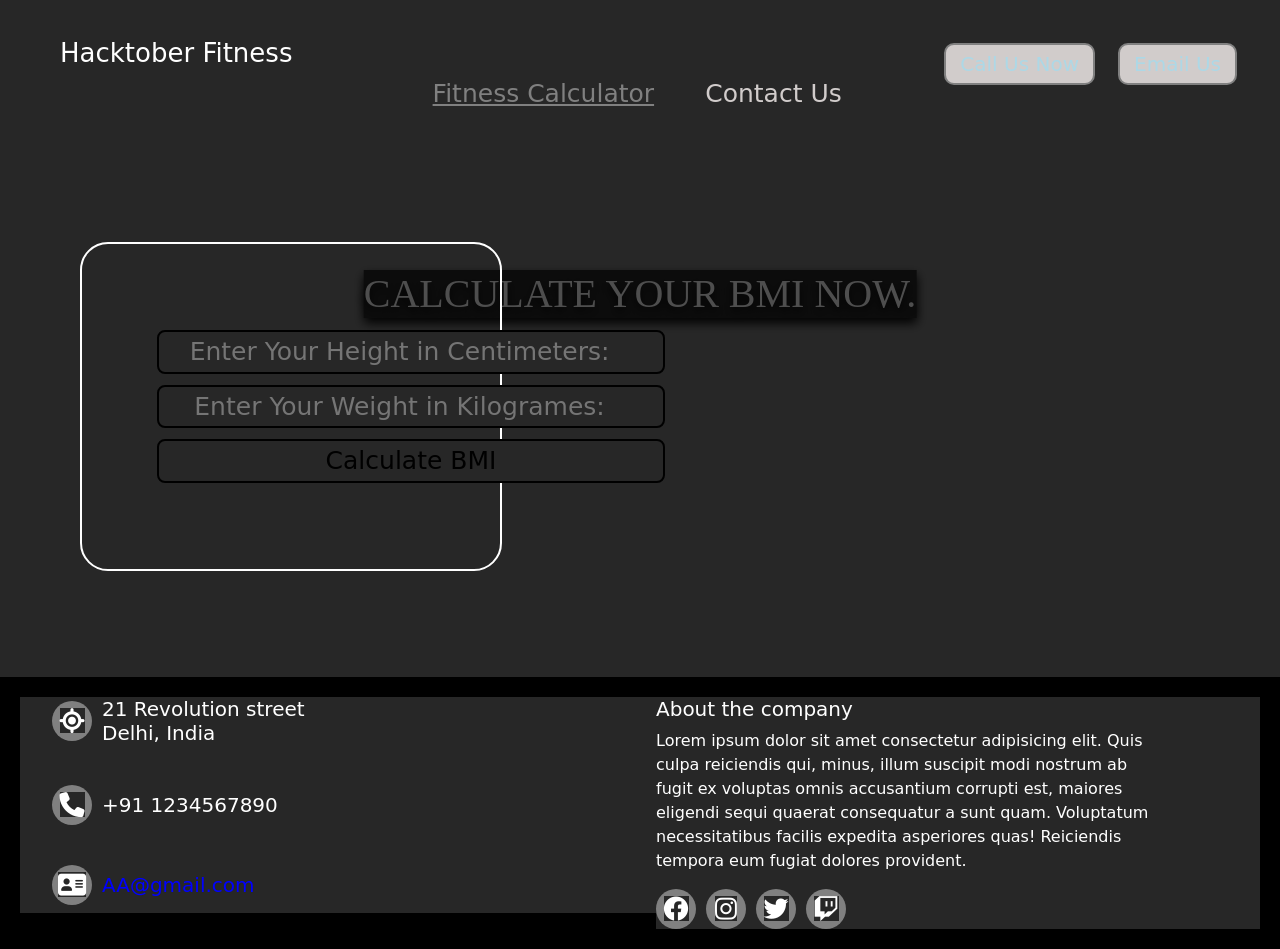
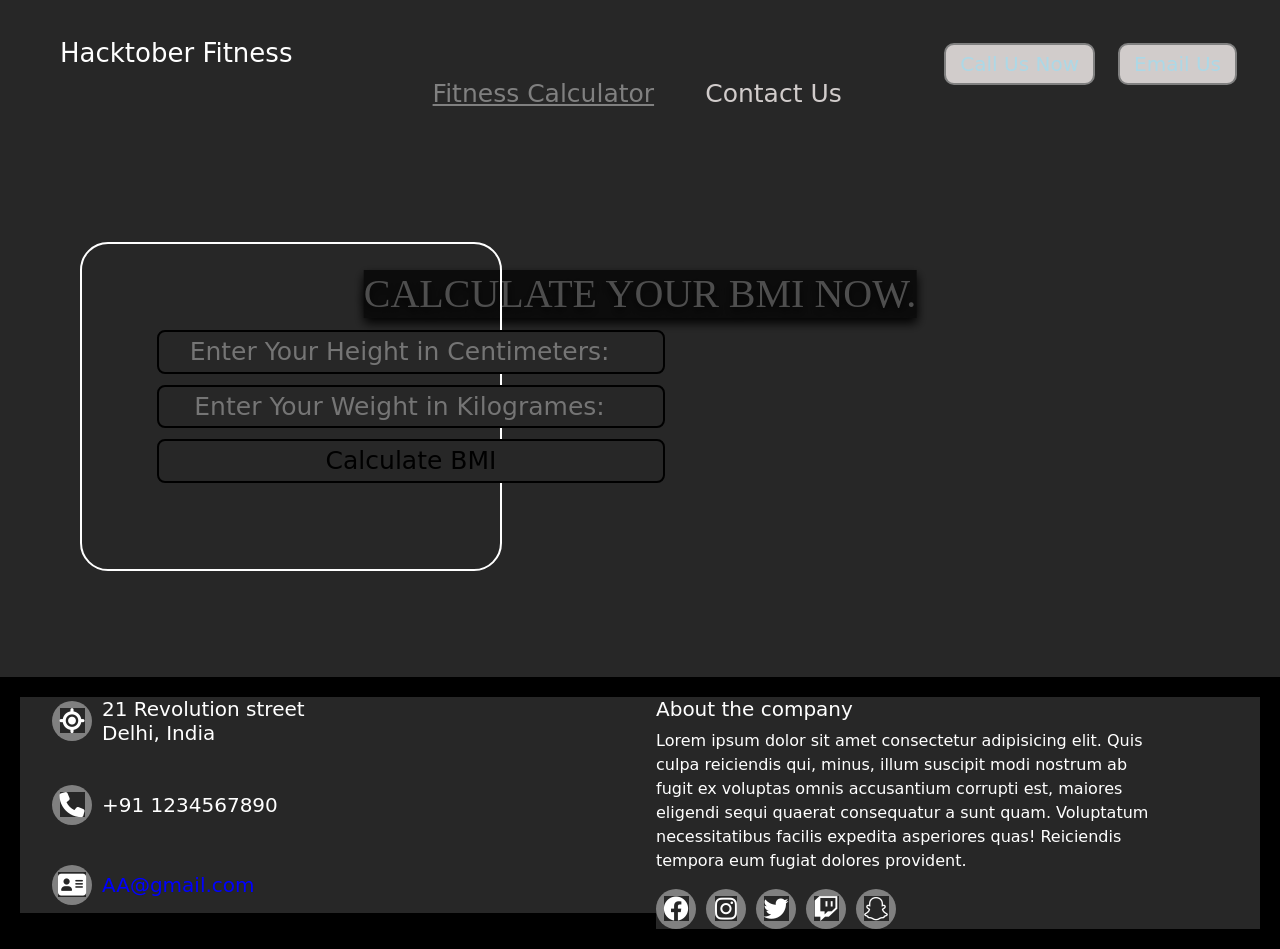
Before and after one commit to ayush-agarwal-190/hacktoberfest-2022, a plain HTML site: page fitness.html in a window 1280 px wide. Drawn offline with nearby package versions, Linux system fonts and the light colour scheme; a web font is replaced by a local one.

Commit message:
Update fitness.html

```diff
--- a/fitness.html
+++ b/fitness.html
@@ -207,6 +207,9 @@
                     <a href="#" class="footer-icon">
                         <i class="fab fa-twitch"></i>
                     </a>
+                     <a href="#" class="footer-icon">
+                        <i class="fab fa-snapchat"></i>
+                    </a>
                 </div>
         </div>
     </div>
```
